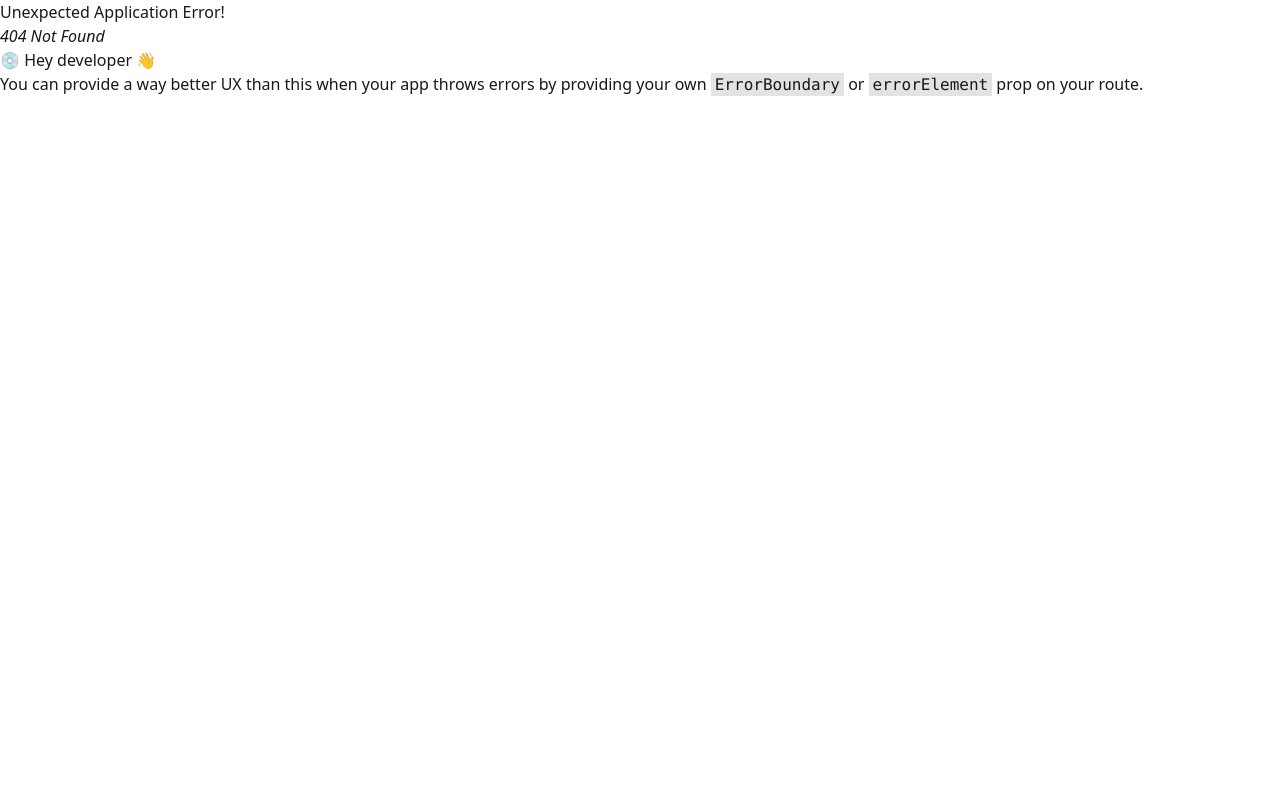
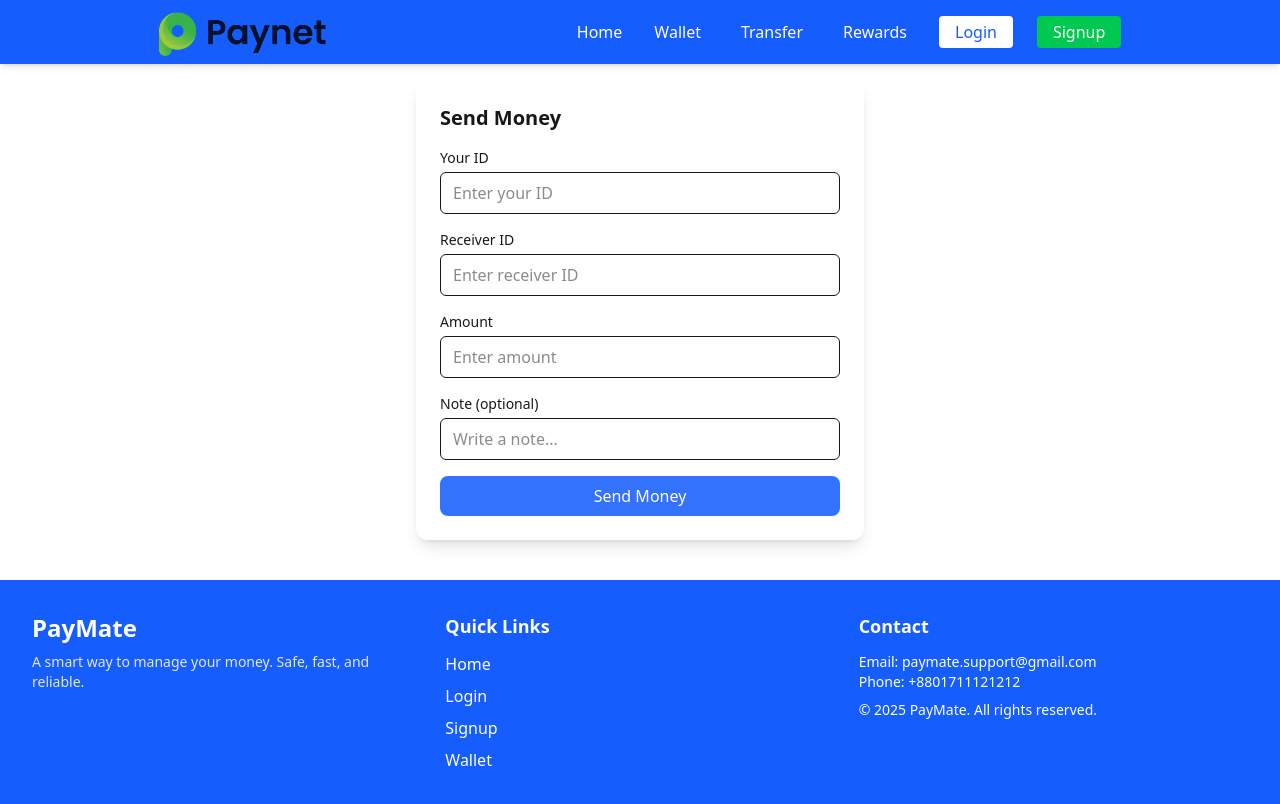
Before and after one commit to mithun41/digital-wallet-client, a React (Vite) app: page /Send_money in a window 1280 px wide. Before the commit this address had no page. Built offline with nearby package versions, Linux system fonts and the light colour scheme.

Commit message:
added send money form

```diff
--- a/package.json
+++ b/package.json
@@ -17,6 +17,7 @@
     "lucide-react": "^0.544.0",
     "react": "^19.1.1",
     "react-dom": "^19.1.1",
+    "react-hook-form": "^7.62.0",
     "react-icons": "^5.5.0",
     "react-redux": "^9.2.0",
     "react-router": "^7.9.1",
--- a/src/Pages/Home/Features/Features.jsx
+++ b/src/Pages/Home/Features/Features.jsx
@@ -5,6 +5,7 @@ import {
   FaGift,
   FaExchangeAlt,
 } from "react-icons/fa";
+import { Link } from "react-router";
 
 const Features = () => {
   const features = [
@@ -14,24 +15,28 @@ const Features = () => {
         "Top up your wallet instantly from your bank account or card.",
       icon: <FaMoneyBillWave />,
       color: "from-green-400 to-green-600",
+      link:''
     },
     {
       title: "Send Money",
       description: "Transfer funds to friends, family, or merchants securely.",
       icon: <FaExchangeAlt />,
       color: "from-blue-400 to-blue-600",
+      link: '/Send_money'
     },
     {
       title: "Wallet",
       description: "Check your wallet balance and manage your funds easily.",
       icon: <FaWallet />,
       color: "from-purple-400 to-purple-600",
+      link:''
     },
     {
       title: "Rewards",
       description: "Earn cashback and rewards on your transactions.",
       icon: <FaGift />,
       color: "from-yellow-400 to-yellow-500",
+      link:''
     },
   ];
 
@@ -41,7 +46,7 @@ const Features = () => {
 
       <div className="grid grid-cols-1 sm:grid-cols-2 md:grid-cols-4 gap-8">
         {features.map((feature, index) => (
-          <div
+          <Link to={feature.link}
             key={index}
             className="bg-white p-6 rounded-xl shadow-lg flex flex-col items-center text-center transform transition duration-300 hover:scale-105 hover:shadow-xl"
           >
@@ -52,7 +57,7 @@ const Features = () => {
             </div>
             <h3 className="text-xl font-semibold mb-2">{feature.title}</h3>
             <p className="text-gray-600 text-sm">{feature.description}</p>
-          </div>
+          </Link>
         ))}
       </div>
     </section>
--- /dev/null
+++ b/src/Pages/sendMoney/SendMoney.jsx
@@ -0,0 +1,86 @@
+import { useForm } from "react-hook-form";
+
+const SendMoney = () => {
+  const {
+    register,
+    handleSubmit,
+    formState: { errors },
+  } = useForm();
+
+  const onSubmit = (data) => {
+    console.log("Send Money Data:", data);
+    alert(`Successfully sent ${data.amount} BDT to ${data.receiverId}`);
+  };
+
+  return (
+    <div className="max-w-md mx-auto bg-white shadow-lg rounded-xl p-6 mt-20">
+      <h2 className="text-xl font-semibold mb-4">Send Money</h2>
+      <form onSubmit={handleSubmit(onSubmit)} className="space-y-4">
+        {/* Sender ID */}
+        <div>
+          <label className="block text-sm font-medium mb-1">Your ID</label>
+          <input
+            type="text"
+            {...register("senderId", { required: "Sender ID is required" })}
+            className="w-full px-3 py-2 border rounded-md focus:ring focus:ring-green-300"
+            placeholder="Enter your ID"
+          />
+          {errors.senderId && (
+            <p className="text-red-500 text-sm">{errors.senderId.message}</p>
+          )}
+        </div>
+
+        {/* Receiver ID */}
+        <div>
+          <label className="block text-sm font-medium mb-1">Receiver ID</label>
+          <input
+            type="text"
+            {...register("receiverId", { required: "Receiver ID is required" })}
+            className="w-full px-3 py-2 border rounded-md focus:ring focus:ring-green-300"
+            placeholder="Enter receiver ID"
+          />
+          {errors.receiverId && (
+            <p className="text-red-500 text-sm">{errors.receiverId.message}</p>
+          )}
+        </div>
+
+        {/* Amount */}
+        <div>
+          <label className="block text-sm font-medium mb-1">Amount</label>
+          <input
+            type="number"
+            {...register("amount", {
+              required: "Amount is required",
+              min: { value: 10, message: "Minimum amount is 10" },
+            })}
+            className="w-full px-3 py-2 border rounded-md focus:ring focus:ring-green-300"
+            placeholder="Enter amount"
+          />
+          {errors.amount && (
+            <p className="text-red-500 text-sm">{errors.amount.message}</p>
+          )}
+        </div>
+
+        {/* Note */}
+        <div>
+          <label className="block text-sm font-medium mb-1">Note (optional)</label>
+          <input
+            type="text"
+            {...register("note")}
+            className="w-full px-3 py-2 border rounded-md focus:ring focus:ring-green-300"
+            placeholder="Write a note..."
+          />
+        </div>
+
+        <button
+          type="submit"
+          className="w-full bg-[#155efcde] text-white py-2 rounded-lg hover:bg-[#155efc] cursor-pointer transition"
+        >
+          Send Money
+        </button>
+      </form>
+    </div>
+  );
+};
+
+export default SendMoney;
--- a/src/Routes/Routes.jsx
+++ b/src/Routes/Routes.jsx
@@ -3,6 +3,7 @@ import RootLayout from "../Layouts/RootLayout";
 import Home from "../Pages/Home/Home/Home";
 import Login from "../Pages/Login/Login";
 import Register from "../Pages/Registration/Register";
+import SendMoney from "../Pages/sendMoney/SendMoney";
 
 export const router = createBrowserRouter([
   {
@@ -12,6 +13,9 @@ export const router = createBrowserRouter([
       { index: true, Component: Home },
       { path: "login", Component: Login },
       { path: "signup", Component: Register },
+      {
+        path: 'Send_money', Component: SendMoney
+      }
     ],
   },
 ]);
```
Also changed, not shown: 1 other file (tests, documents, lock files or other folders).
